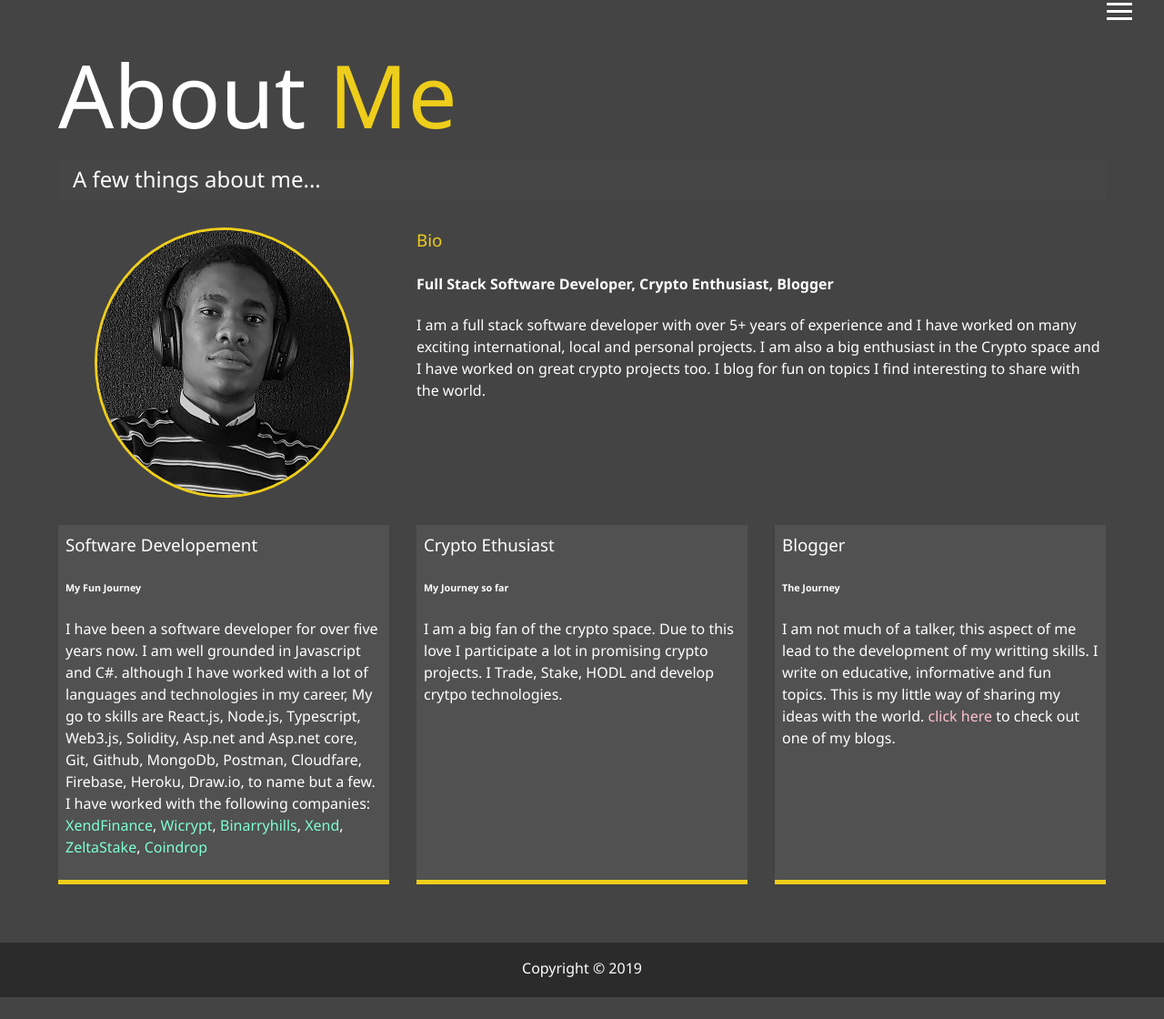
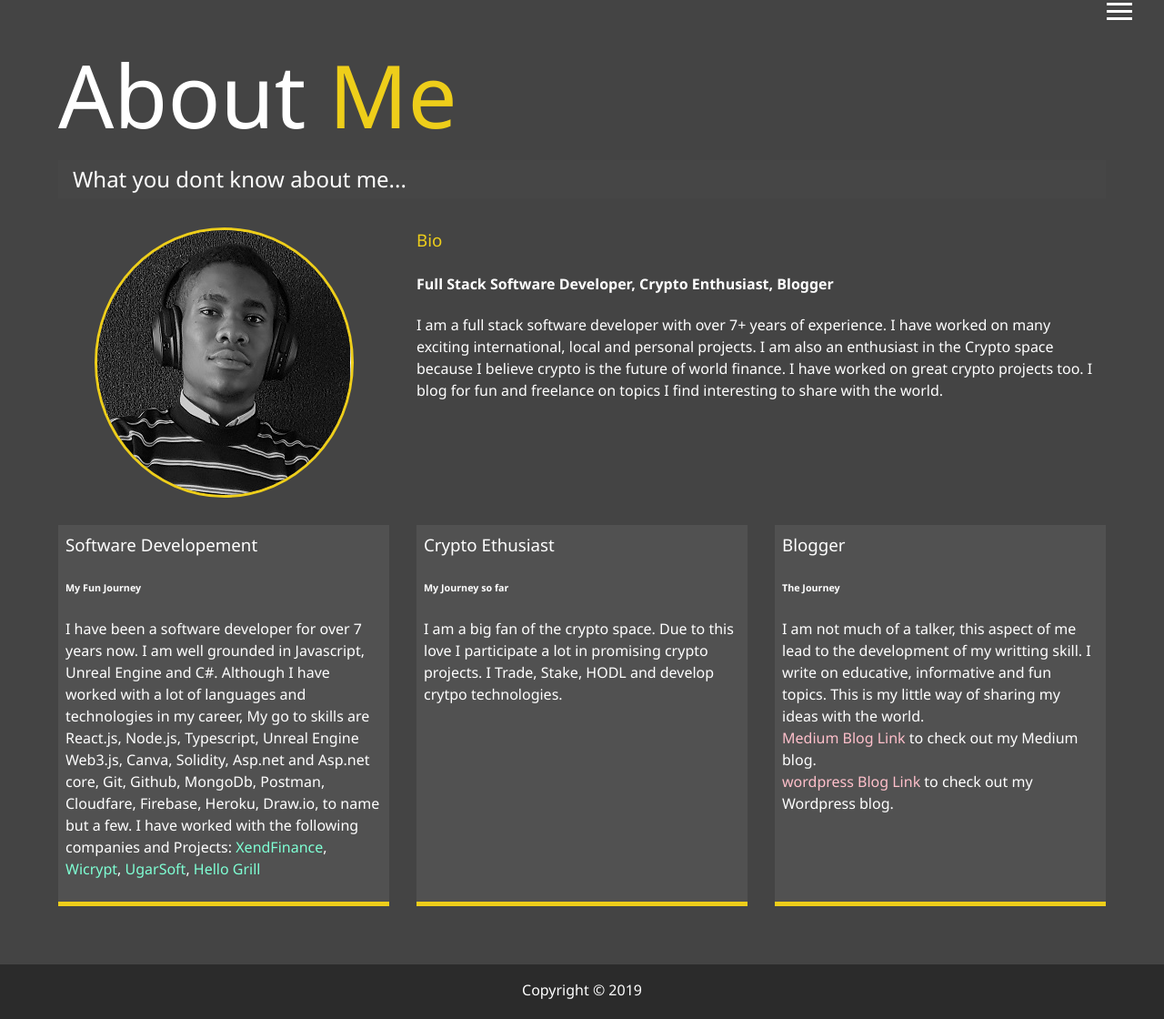
Before and after one commit to Jakoozi/my_portfolio_website, a plain HTML site: page dist/about.html in a window 1280 px wide. Shown: the part 32-1152 px from the top of the page at 91% size. Before the commit the page ends 1128 px from the top, so only its background shows below. Drawn offline with Linux system fonts and the light colour scheme.

Commit message:
made edits

```diff
--- a/dist/about.html
+++ b/dist/about.html
@@ -49,32 +49,29 @@
             <span class="text-secondary">Me</span>
         </h1>
         <h2 class="sm-heading">
-            A few things about me...
+            What you dont know about me...
         </h2>
         <div class="about-info">
             <img src="img/portrait6.jpg" alt="Ogba Anthony" class="bio-image">
             <div class="bio">
                 <h3 class="text-secondary">Bio</h3>
                 <h4>Full Stack Software Developer, Crypto Enthusiast, Blogger </h4>
-                <p>I am a full stack software developer with over 5+ years of experience and I have worked on many exciting international,
-                    local and personal projects. I am also a big enthusiast in the Crypto
-                space and I have worked on great crypto projects too. I blog for fun on topics I find
-            interesting to share with the world.</p>
+                <p>I am a full stack software developer with over 7+ years of experience. I have worked on many exciting international,
+                    local and personal projects. I am also an enthusiast in the Crypto space because I believe crypto is the future of world finance.
+                    I have worked on great crypto projects too. I blog for fun and freelance on topics I find interesting to share with the world.</p>
             </div>
             <div class="job job-1">
                 <h3>Software Developement</h3>
                 <h6>My Fun Journey</h6>
-                <p>I have been a software developer for over five years now. I am well grounded in Javascript and C#.
-                    although I have worked with a lot of languages and technologies in my career, My go to skills are
-                    React.js, Node.js, Typescript, Web3.js, Solidity, Asp.net and Asp.net core, Git, Github, MongoDb, Postman, Cloudfare, Firebase, Heroku,
+                <p>I have been a software developer for over 7 years now. I am well grounded in Javascript, Unreal Engine and C#.
+                    Although I have worked with a lot of languages and technologies in my career, My go to skills are
+                    React.js, Node.js, Typescript, Unreal Engine Web3.js, Canva, Solidity, Asp.net and Asp.net core, Git, Github, MongoDb, Postman, Cloudfare, Firebase, Heroku,
                     Draw.io, to name but a few.
-                    I have worked with the following companies:
+                    I have worked with the following companies and Projects:
                     <a href="https://xend.finance/" class="joblinks">XendFinance</a>,
                     <a href="https://wicrypt.com/" class="joblinks">Wicrypt</a>,
-                    <a href="https://binaryhills.org/" class="joblinks">Binarryhills</a>,
-                    <a href="#" class="joblinks">Xend</a>,
-                    <a href="https://www.zeltastake.com/" class="joblinks">ZeltaStake</a>,
-                    <a href="http://coindropinc.site/" class="joblinks">Coindrop</a>
+                    <a href="https://www.ugarsoft.com/" class="joblinks">UgarSoft</a>,
+                    <a href="#" class="joblinks">Hello Grill</a>
                 </p>
             </div>
             <div class="job job-2">
@@ -87,9 +84,10 @@
             <div class="job job-3">
                 <h3>Blogger</h3>
                 <h6>The Journey</h6>
-                <p>I am not much of a talker, this aspect of me lead to the development of my writting skills.
+                <p>I am not much of a talker, this aspect of me lead to the development of my writting skill.
                     I write on educative, informative and fun topics. This is my little way of sharing my ideas with the world.
-                    <a href="https://ogbanews.wordpress.com/" class="bloglink">click here</a> to check out one of my blogs.
+                    <br><a href="https://medium.com/@Jakoozi" class="bloglink">Medium Blog Link</a> to check out my Medium blog.
+                    <br><a href="https://ogbanews.wordpress.com/" class="bloglink">wordpress Blog Link</a> to check out my Wordpress blog.
                 </p>
             </div>
         </div>
```
Also changed, not shown: dist/contact.html (+3 -1 lines), dist/work.html (+3 -25 lines).
